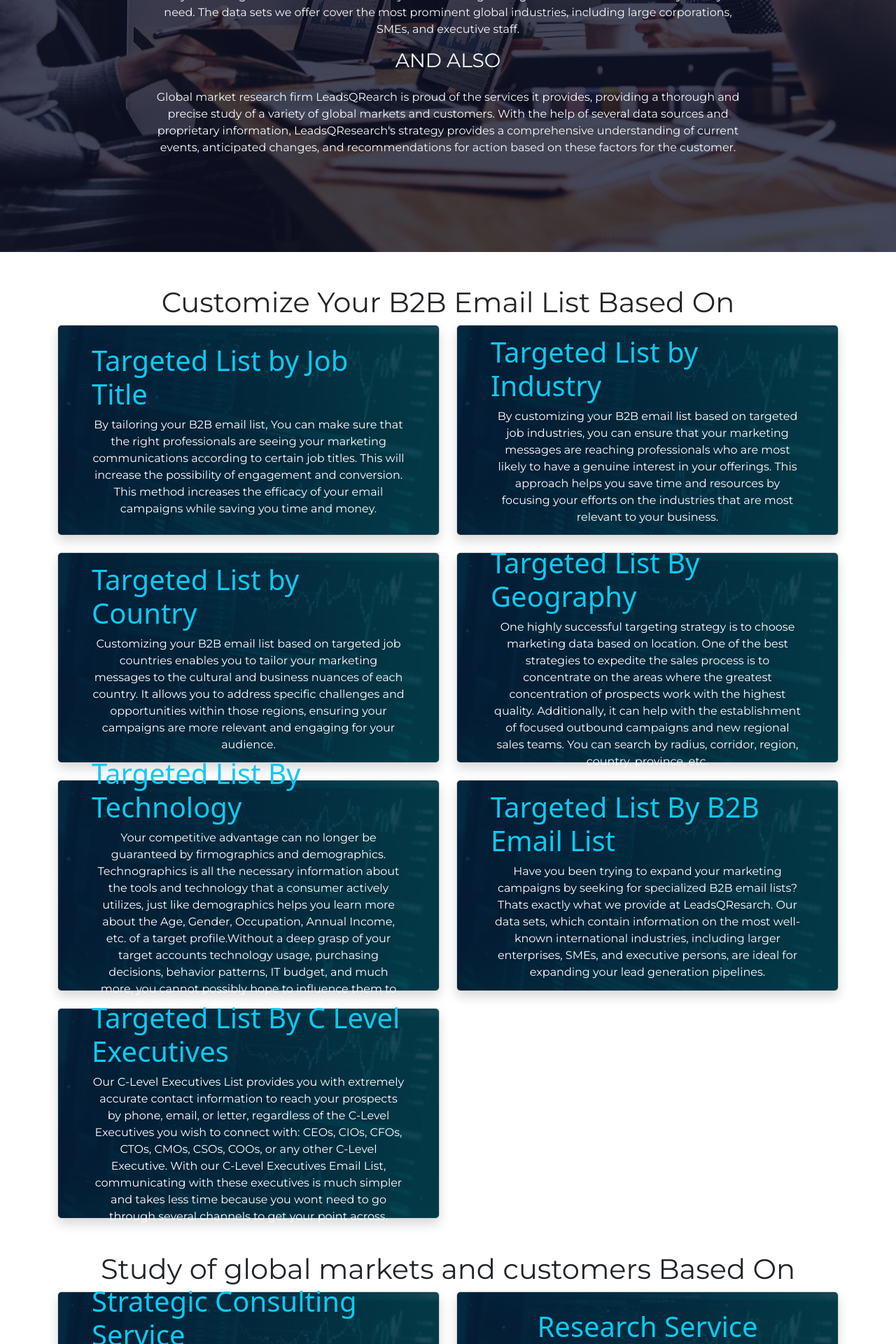
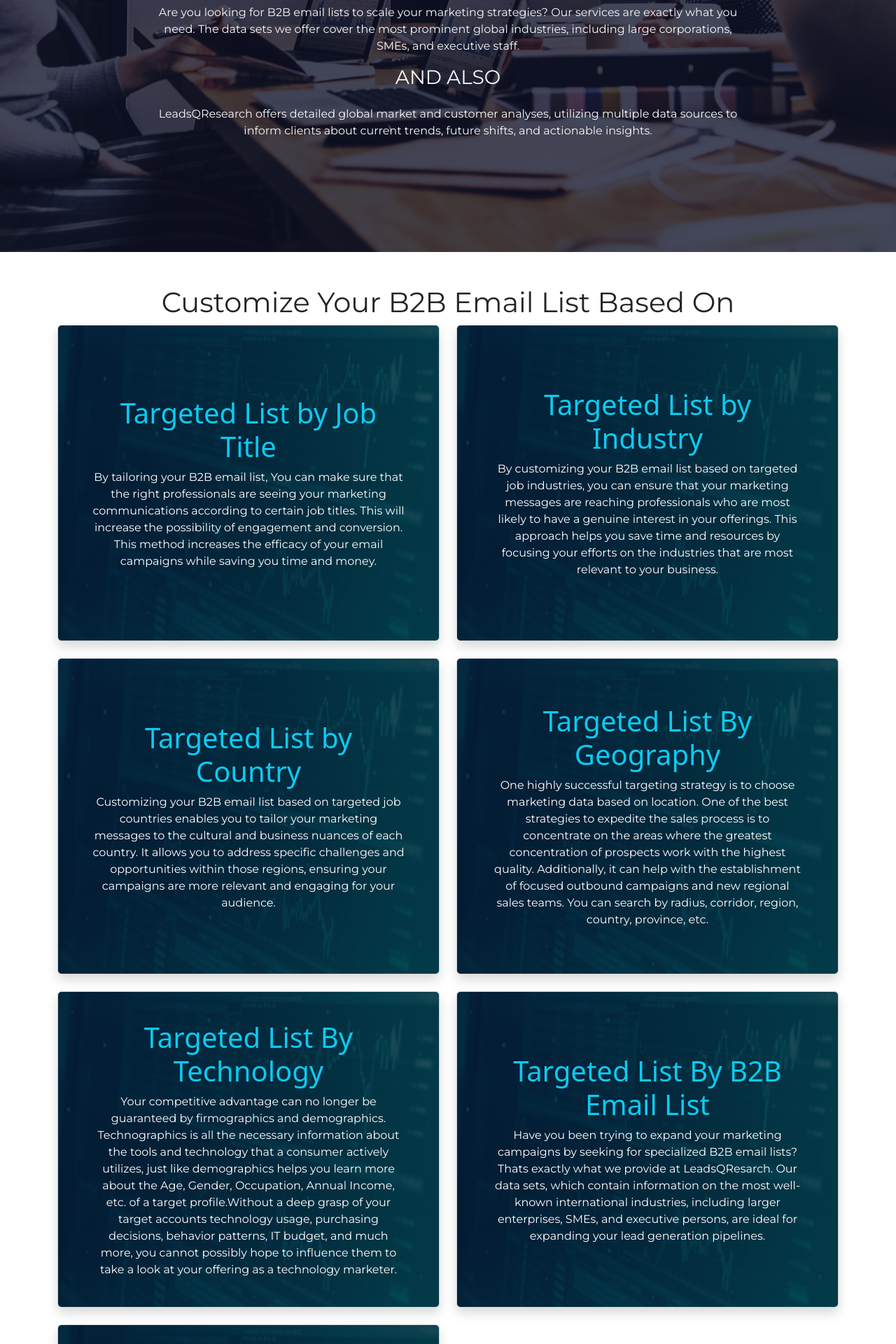
Before and after one commit to AkshayRamtekeDev/leadQResearch, a React (Create React App) app: page /courses in a window 1280 px wide. Shown: the part 240-2160 px from the top of the page at 70% size. Built offline with nearby package versions, Linux system fonts and the light colour scheme.

Commit message:
updated ui responsiveness for our services page

```diff
--- a/src/pages/Courses/Courses.css
+++ b/src/pages/Courses/Courses.css
@@ -1,5 +1,9 @@
 .courses-page header {
     background-image: linear-gradient(rgba(5, 10, 35, 0.75), rgba(5, 10, 35, 0.75)), url(../../utils/images/courses-page-header.jpg);
+}
+
+.height-header {
+    height: 600px;
 }
 
 .courses-page .card-img-overlay {
@@ -10,6 +14,10 @@
     cursor: pointer;
 }
 
-.courses-background-color{
+.courses-background-color {
     background-color: #31d2f2;
 }
+
+.img-height {
+    height: 450px;
+}
--- a/src/pages/Courses/Courses.jsx
+++ b/src/pages/Courses/Courses.jsx
@@ -79,12 +79,12 @@
 function Courses() {
     return (
         <div className='courses-page'>
-            <header className='height-75'>
+            <header className='height-header'>
                 <div className='container h-100 d-flex flex-column align-items-center justify-content-center text-light'>
                     <h1 className='text-center fw-semibold'>Our Services</h1>
                     <p className='text-center w-75 my-3'>Are you looking for B2B email lists to scale your marketing strategies? Our services are exactly what you need. The data sets we offer cover the most prominent global industries, including large corporations, SMEs, and executive staff.</p>
                     <h3>AND ALSO</h3>
-                    <p className='text-center w-75 my-3'>Global market research firm LeadsQRearch is proud of the services it provides, providing a thorough and precise study of a variety of global markets and customers. With the help of several data sources and proprietary information, LeadsQResearch's strategy provides a comprehensive understanding of current events, anticipated changes, and recommendations for action based on these factors for the customer.
+                    <p className='text-center w-75 my-3'>LeadsQResearch offers detailed global market and customer analyses, utilizing multiple data sources to inform clients about current trends, future shifts, and actionable insights.
                     </p>
                 </div>
             </header>
@@ -94,23 +94,23 @@
                     {courses.map((course) => (
                         <div key={course.id} className='col-lg-6'>
                             <Card className='text-white shadow scale-hover-effect'>
-                                <Card.Img src={course.img} />
+                                <Card.Img src={course.img} className='img-height' />
                                 <Card.ImgOverlay className='d-flex flex-column align-items-center justify-content-center p-md-5'>
-                                    <Card.Title className='fs-1 text-info'>{course.title}</Card.Title>
+                                    <Card.Title className='fs-1 text-info text-center'>{course.title}</Card.Title>
                                     <Card.Text className='text-center'>{course.description}</Card.Text>
                                 </Card.ImgOverlay>
                             </Card>
                         </div>
                     ))}
                 </div>
-                <h1 className='text-center mt-5'>Study of global markets and customers Based On </h1>
+                <h1 className='text-center mt-5 mb-3'>Study of global markets and customers Based On </h1>
                 <div className='row g-4'>
                     {globalMarket.map((course) => (
                         <div key={course.id} className='col-lg-6'>
                             <Card className='text-white shadow scale-hover-effect'>
-                                <Card.Img src={course.img} />
+                                <Card.Img src={course.img} className='img-height' />
                                 <Card.ImgOverlay className='d-flex flex-column align-items-center justify-content-center p-md-5'>
-                                    <Card.Title className='fs-1 text-info'>{course.title}</Card.Title>
+                                    <Card.Title className='fs-1 text-info text-center'>{course.title}</Card.Title>
                                     <Card.Text className='text-center'>{course.description}</Card.Text>
                                 </Card.ImgOverlay>
                             </Card>
```
